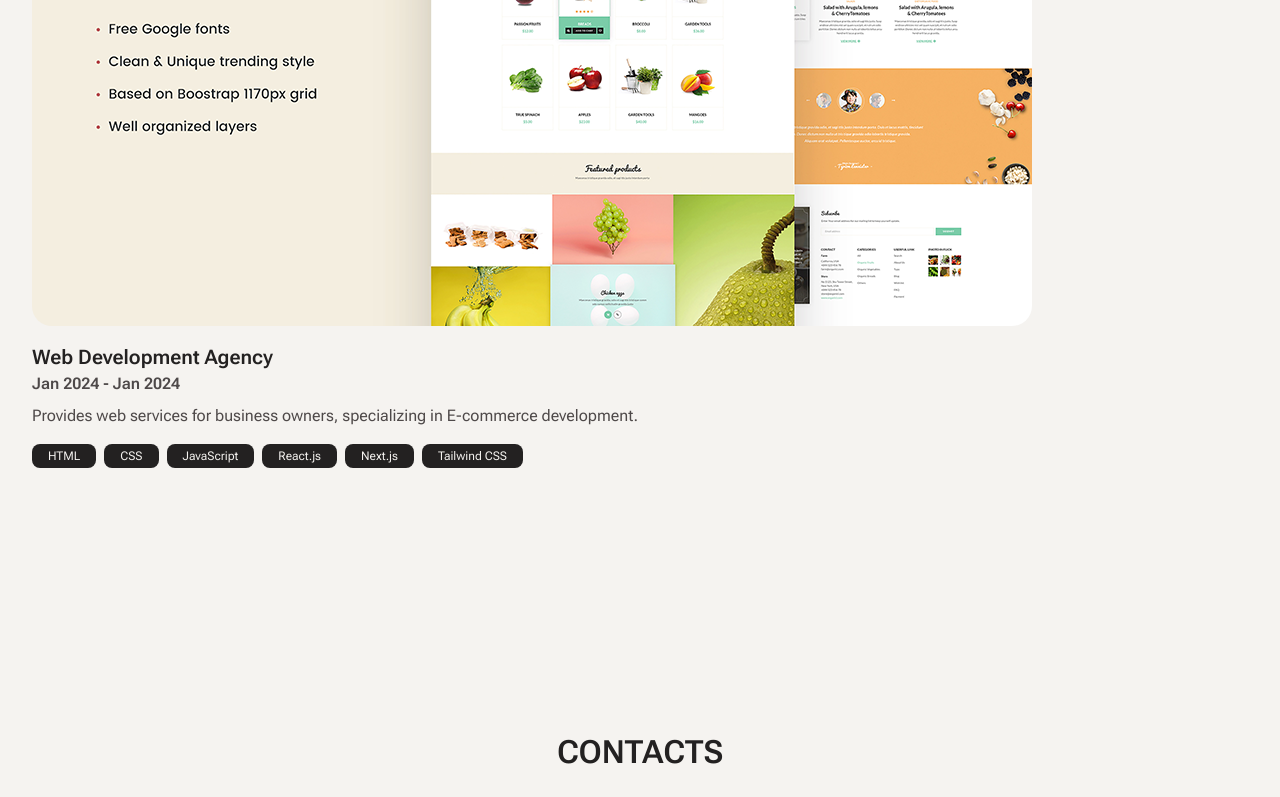
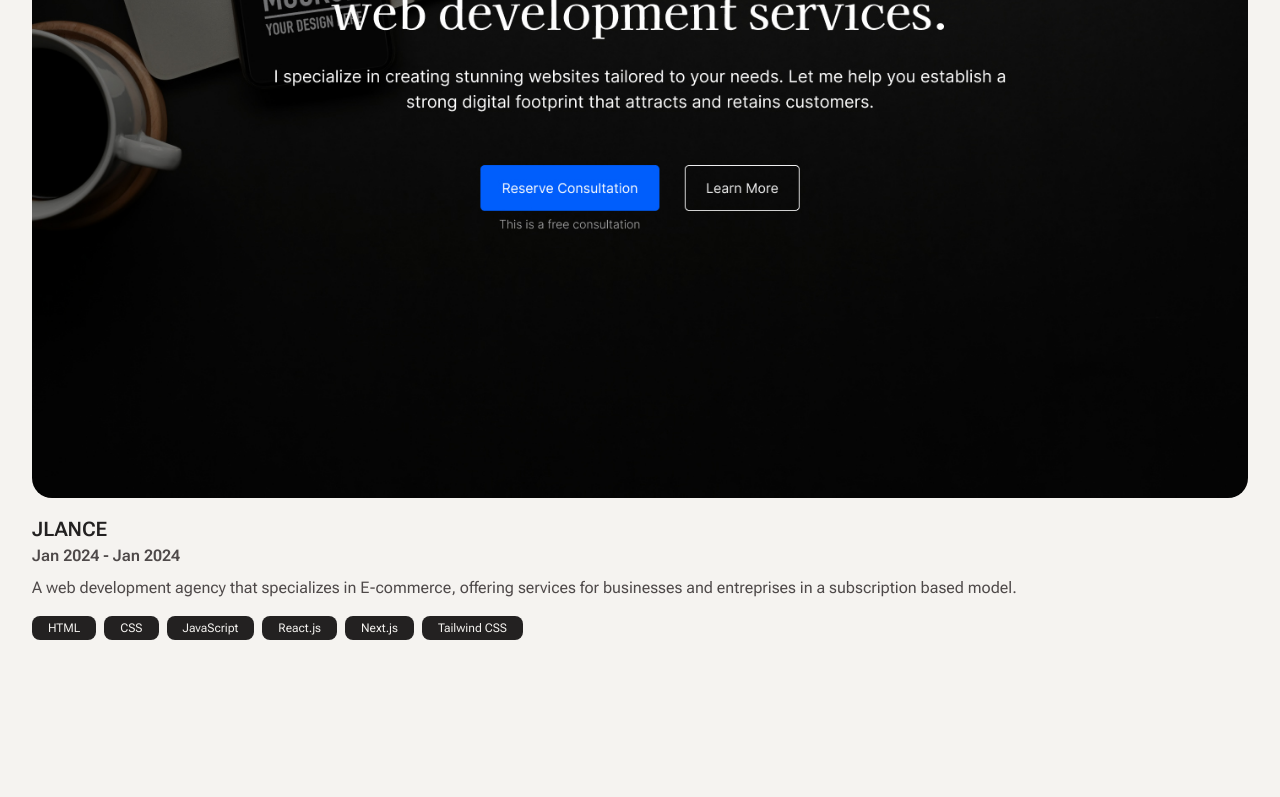
Before and after one commit to joewardperalta/developer-portfolio, a Next.js app: page / in a window 1280 px wide. Shown: the part 2626-3423 px from the top of the page. Built offline with nearby package versions, Linux system fonts and the light colour scheme.

Commit message:
add real data for the projects

```diff
--- a/components/Project.jsx
+++ b/components/Project.jsx
@@ -22,8 +22,8 @@ export default function Project({
         <Image
           className="h-full w-full object-cover"
           src={img.src}
-          width={2000}
-          height={2000}
+          width={1440}
+          height={993}
           alt={img.alt}
         />
       </div>
--- a/data/projects.json
+++ b/data/projects.json
@@ -1,11 +1,11 @@
 [
   {
     "img": {
-      "src": "/images/project placeholder.png",
-      "alt": "project"
+      "src": "/images/jlance.jpg",
+      "alt": "website's homepage showcasing the hero section"
     },
-    "title": "Web Development Agency",
-    "description": "Provides web services for business owners, specializing in E-commerce development.",
+    "title": "JLANCE",
+    "description": "A web development agency that specializes in E-commerce, offering services for businesses and entreprises in a subscription based model.",
     "tags": [
       "HTML",
       "CSS",
@@ -22,6 +22,6 @@
       "month": "Jan",
       "year": "2024"
     },
-    "link": "https://www.apostolicsanctuarycanada.ca/"
+    "link": "https://portfolio-website-swart-eta-20.vercel.app/"
   }
 ]
```
Also changed, not shown: public/images/jlance.jpg (added).
